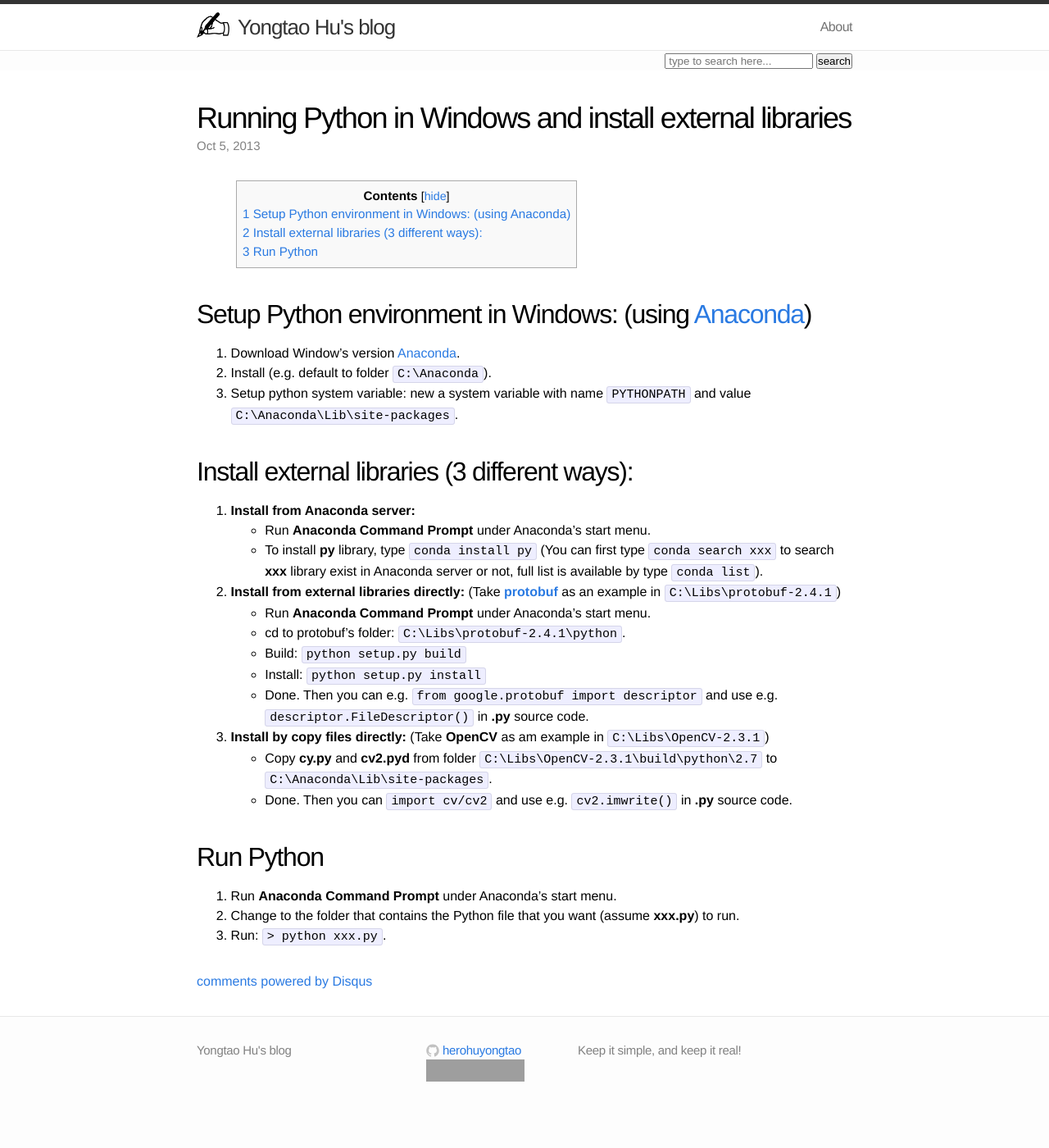
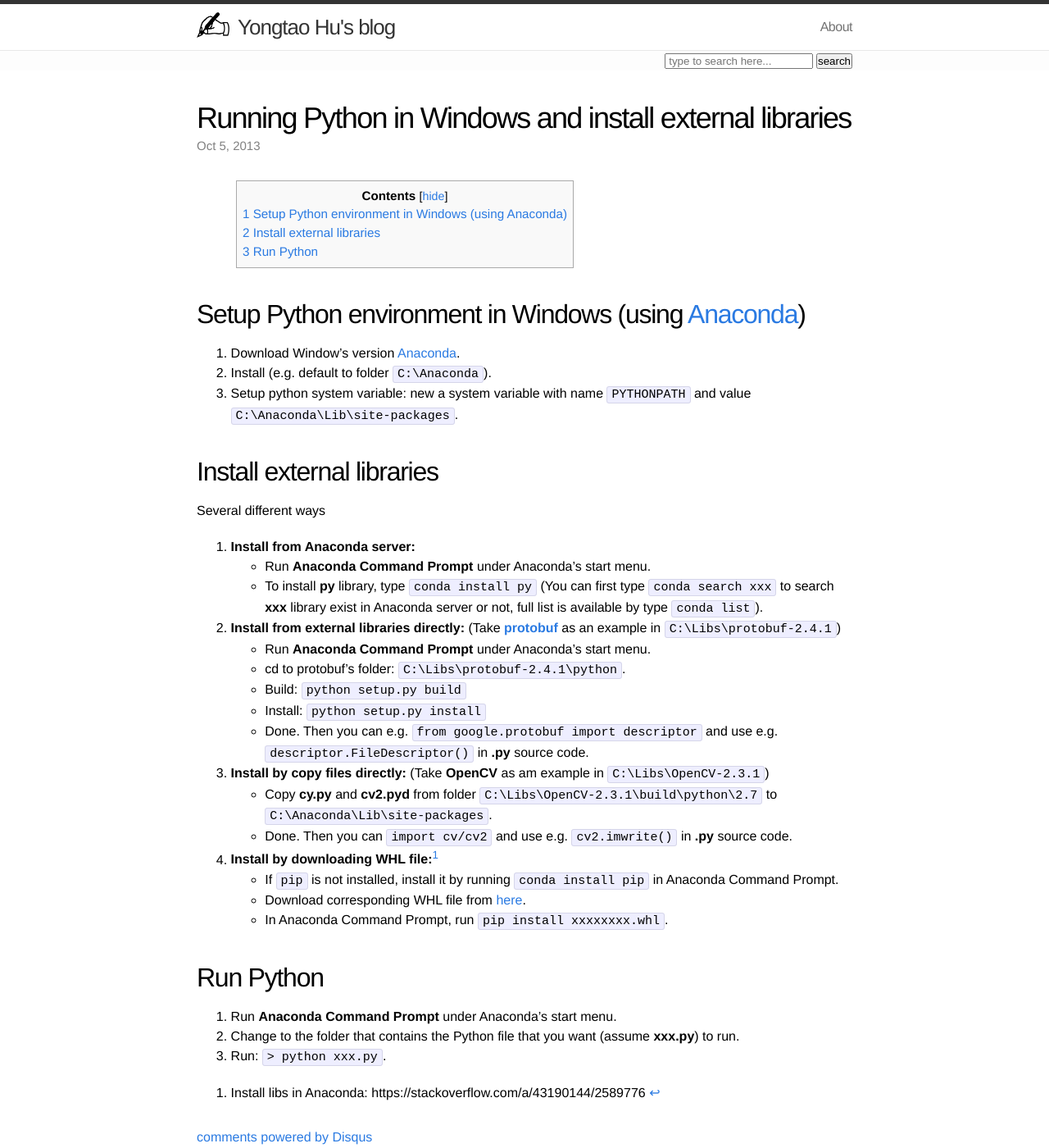
Before and after one commit to blog-ythu/blog-ythu.github.io, a Jekyll site: the page built from _posts/2013-10-05-Python-in-Windows.md, in a window 1280 px wide and 1400 px high. Shown: the whole window at 82% size. Built offline with Jekyll 4.4.1, drawn with Linux system fonts in a browser that asks for light colours; nearby versions of some CDN libraries; Markdown is read by kramdown in place of the engine named in the settings; comment, search, counter and statistics services are not loaded; grey boxes are pictures that could not be loaded.

Commit message:
update post: Running Python in Windows and install external libraries

```diff
--- a/_posts/2013-10-05-Python-in-Windows.md
+++ b/_posts/2013-10-05-Python-in-Windows.md
@@ -10,12 +10,13 @@ mathjax: true
 <!-- add TOC here -->
 <div id="genTocHere"></div>
 
-## Setup Python environment in Windows: (using [Anaconda](http://continuum.io/downloads))
+## Setup Python environment in Windows (using [Anaconda](http://continuum.io/downloads))
 1. Download Window's version [Anaconda](http://continuum.io/downloads).
 2. Install (e.g. default to folder `C:\Anaconda`).
 3. Setup python system variable: new a system variable with name `PYTHONPATH` and value `C:\Anaconda\Lib\site-packages`.
 
-## Install external libraries (3 different ways):
+## Install external libraries
+Several different ways
 1. **Install from Anaconda server:**
    - Run **Anaconda Command Prompt** under Anaconda's start menu.
    - To install **py** library, type `conda install py` (You can first type `conda search xxx` to search **xxx** library exist in Anaconda server or not, full list is available by type `conda list`).
@@ -29,7 +30,14 @@ mathjax: true
    - Copy **cy.py** and **cv2.pyd** from folder `C:\Libs\OpenCV-2.3.1\build\python\2.7` to `C:\Anaconda\Lib\site-packages`.
    - Done. Then you can `import cv/cv2` and use e.g. `cv2.imwrite()` in **.py** source code.
 
+4. **Install by downloading WHL file:**[^1]
+    - If `pip` is not installed, install it by running `conda install pip` in Anaconda Command Prompt.
+    - Download corresponding WHL file from [here](https://www.lfd.uci.edu/~gohlke/pythonlibs).
+    - In Anaconda Command Prompt, run `pip install xxxxxxxx.whl`.
+
 ## Run Python
 1. Run **Anaconda Command Prompt** under Anaconda's start menu.
 2. Change to the folder that contains the Python file that you want (assume **xxx.py**) to run.
 3. Run: `> python xxx.py`.
+
+[^1]: Install libs in Anaconda: https://stackoverflow.com/a/43190144/2589776
```
